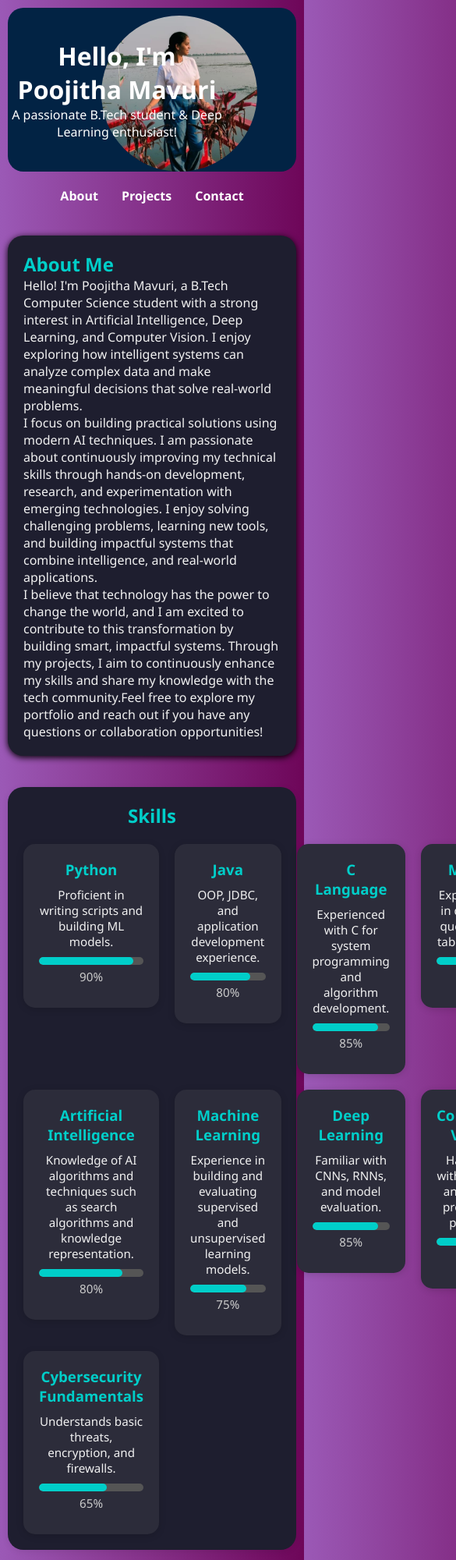
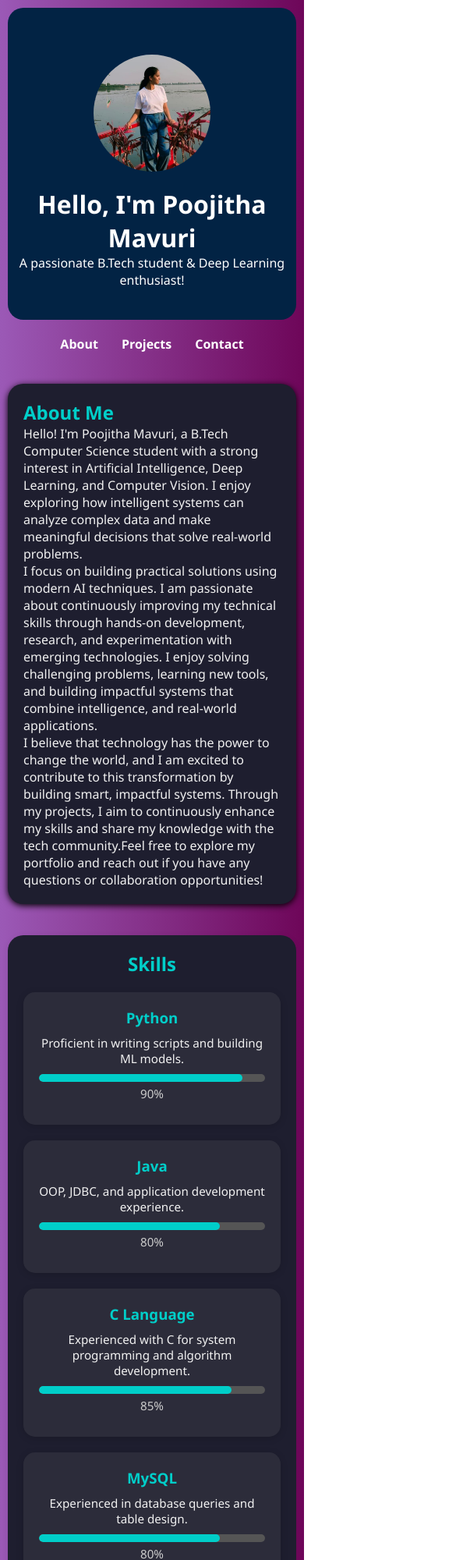
Before and after one commit to poojitha653/portfolio, a plain HTML site: page index.html in a window 390 px wide. Shown: the top 2000 px of the page at 78% size, 585 px wide, since content can reach past the window. Drawn offline with Linux system fonts and the light colour scheme.

Commit message:
Update style.css

```diff
--- a/style.css
+++ b/style.css
@@ -30,8 +30,8 @@ header img.profile-img {
   height: 200px;
   border-radius: 50%;
   object-fit: cover;
-  float: right;
-  margin: -30px 50px 10px -160px;
+  display:block;
+  margin:20px auto;
 }
 
 /* Navigation */
@@ -119,7 +119,7 @@ section {
 
 .skills-grid {
   display: grid;
-  grid-template-columns: repeat(4, 1fr); /* fixed 4 cards per row */
+  grid-template-columns: repeat(4, 1fr);
   gap: 20px;
 }
 
@@ -468,3 +468,58 @@ section {
     }
 
 }
+
+/* ================= MOBILE RESPONSIVE ================= */
+
+@media (max-width: 1024px){
+
+  .skills-grid{
+    grid-template-columns: repeat(2, 1fr);
+  }
+
+}
+
+@media (max-width: 768px){
+
+  body{
+    padding:10px;
+  }
+
+  /* Skills fix */
+  .skills-grid{
+    grid-template-columns: 1fr;
+    gap:20px;
+  }
+
+  .skill-card{
+    width:100%;
+  }
+
+  /* Profile Image Fix */
+  header img.profile-img{
+    float:none;
+    display:block;
+    margin:20px auto;
+    width:150px;
+    height:150px;
+  }
+
+  /* Certificates Page */
+  .cert-container{
+    width:95%;
+  }
+
+  .cert-card{
+    padding:20px;
+    margin:20px 0;
+  }
+
+  .cert-card h2{
+    font-size:20px;
+  }
+
+  .cert-card li{
+    font-size:14px;
+  }
+
+}
```
